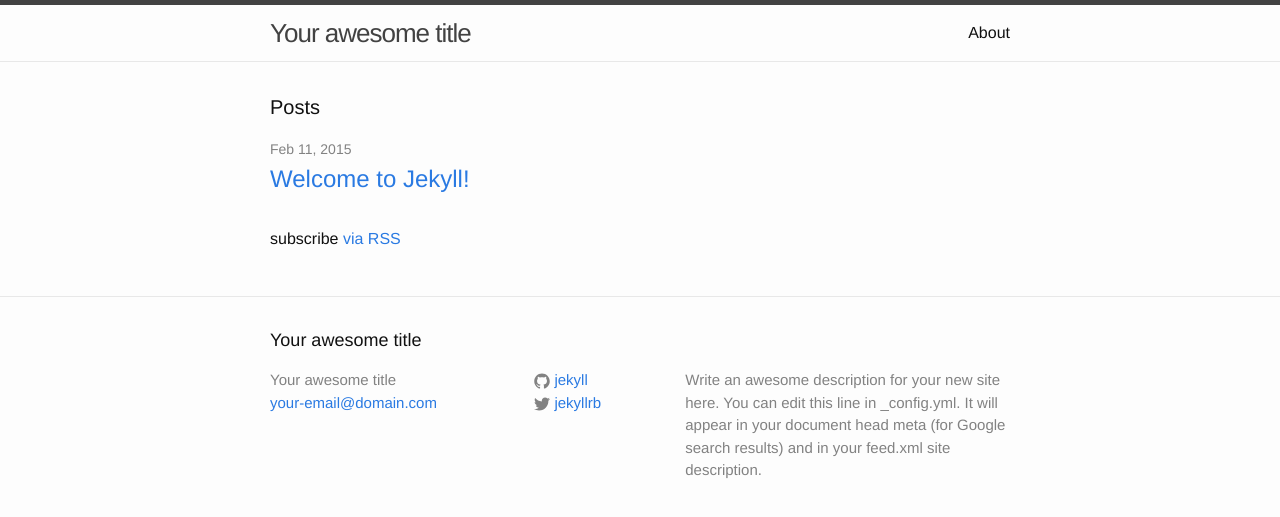
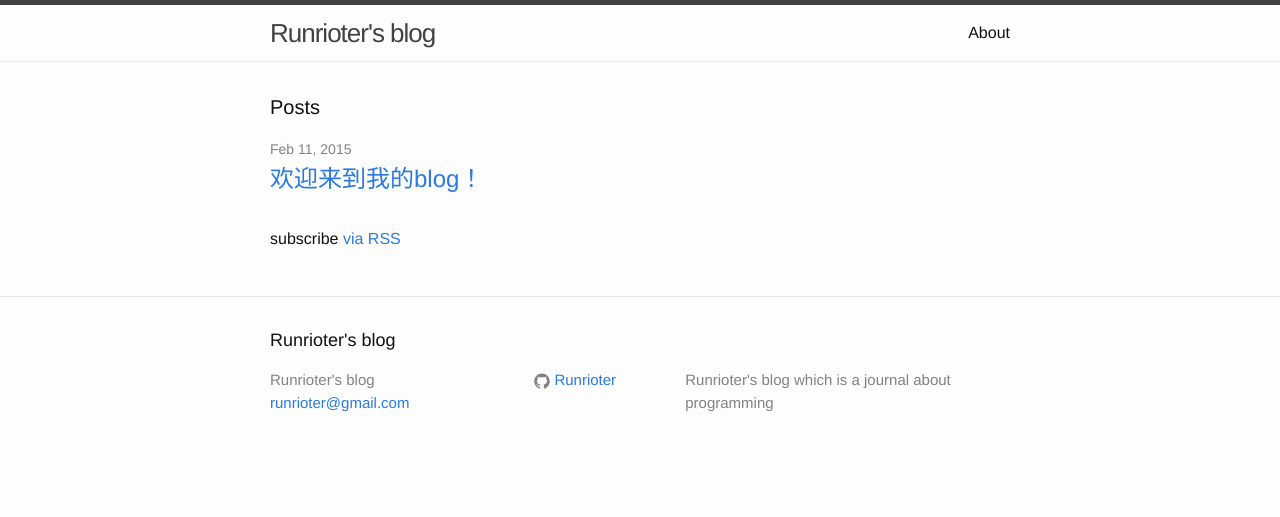
Before and after one commit to Runrioter/Runrioter.github.io, a Jekyll site: the page built from index.html, in a window 1280 px wide. Shown: the top 517 px of the page. Built offline with Jekyll 4.4.1, drawn with Linux system fonts in a browser that asks for light colours.

Commit message:
initial commit

```diff
--- a/_config.yml
+++ b/_config.yml
@@ -1,14 +1,13 @@
 # Site settings
-title: Your awesome title
-email: your-email@domain.com
+# can be referred by {{ site.description }}
+title: Runrioter's blog
+email: runrioter@gmail.com
 description: > # this means to ignore newlines until "baseurl:"
-  Write an awesome description for your new site here. You can edit this
-  line in _config.yml. It will appear in your document head meta (for
-  Google search results) and in your feed.xml site description.
+  Runrioter's blog which is a journal about programming
 baseurl: "" # the subpath of your site, e.g. /blog/
-url: "http://yourdomain.com" # the base hostname & protocol for your site
-twitter_username: jekyllrb
-github_username:  jekyll
+url: "http://runrioter.github.com" # the base hostname & protocol for your site
+#twitter_username: Runrioter
+github_username:  Runrioter
 
 # Build settings
 markdown: kramdown
--- a/_includes/head.html
+++ b/_includes/head.html
@@ -3,7 +3,7 @@
     <meta name="viewport" content="width=device-width initial-scale=1" />
     <meta http-equiv="X-UA-Compatible" content="IE=edge">
 
-    <title>{% if page.title %}{{ page.title }}{% else %}{{ site.title }}{% endif %}</title>
+    <title>{{ site.title }}</title>
     <meta name="description" content="{{ site.description }}">
 
     <link rel="stylesheet" href="{{ "/css/main.css" | prepend: site.baseurl }}">
--- a/_layouts/post.html
+++ b/_layouts/post.html
@@ -5,7 +5,7 @@ layout: default
 
   <header class="post-header">
     <h1 class="post-title">{{ page.title }}</h1>
-    <p class="post-meta">{{ page.date | date: "%b %-d, %Y" }}{% if page.author %} • {{ page.author }}{% endif %}{% if page.meta %} • {{ page.meta }}{% endif %}</p>
+    <p class="post-meta">{{ page.date | date: "%b %-d, %Y" }}{% if page.author %} - By {{ page.author }}{% endif %}{% if page.meta %} - {{ page.meta }}{% endif %}</p>
   </header>
 
   <article class="post-content">
--- /dev/null
+++ b/_posts/2015-02-11-welcome-to-runrioter's-blog.markdown
@@ -0,0 +1,35 @@
+---
+layout: post
+title:  "欢迎来到我的blog！"
+date:   2015-02-11 13:24:04
+categories: blog golang
+author: Runrioter
+meta: This is my first blog!
+---
+今天开始使用[Github][github]来托管我的博客。嘿嘿！
+
+值得一提的是除了纯粹的静态文件[Github][github]还支持[jekyll][jekyll],可是[jekyll][jekyll]是用[ruby][ruby]编写的。所以之后我有可能还会发一些ruby相关。
+
+遗憾的是，现在我还不会[ruby][ruby]，因此我要先贴一段[golang][golang]的代码。
+
+{% highlight go %}
+package main
+
+import "fmt"
+
+func main() {
+	fmt.Printf("Welcome to %s'blog!", "Runrioter")
+}
+
+{% endhighlight %}
+
+OK!当我顺利看到这个页面的时候，证明blog已经部署成功了。
+
+期待我的热情不会随着时间的流逝而流失。
+
+[jekyll]:      http://jekyllrb.com
+[jekyll-gh]:   https://github.com/jekyll/jekyll
+[jekyll-help]: https://github.com/jekyll/jekyll-help
+[ruby]: https://www.ruby-lang.org
+[golang]: https://golang.org
+[github]: https://github.com
--- a/css/main.scss
+++ b/css/main.scss
@@ -6,7 +6,7 @@
 
 
 // Our variables
-$base-font-family: Helvetica, Arial, sans-serif;
+$base-font-family: 'Microsoft Yahei', Helvetica, Arial, sans-serif;
 $base-font-size:   16px;
 $small-font-size:  $base-font-size * 0.875;
 $base-line-height: 1.5;
```
Also changed, not shown: _posts/2015-02-11-welcome-to-jekyll.markdown (deleted, +0 -25 lines).
